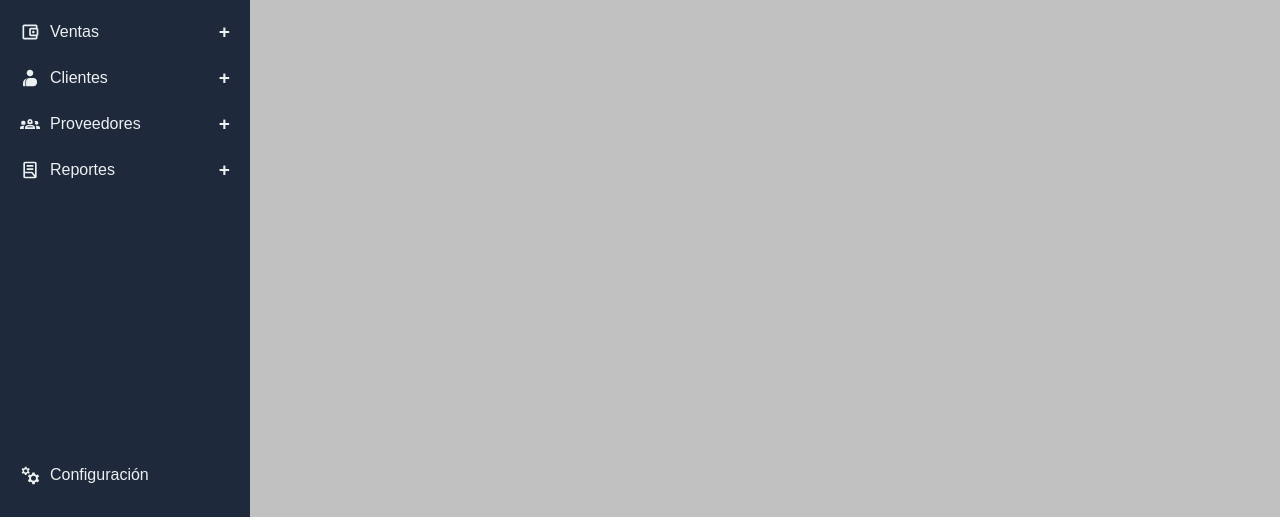
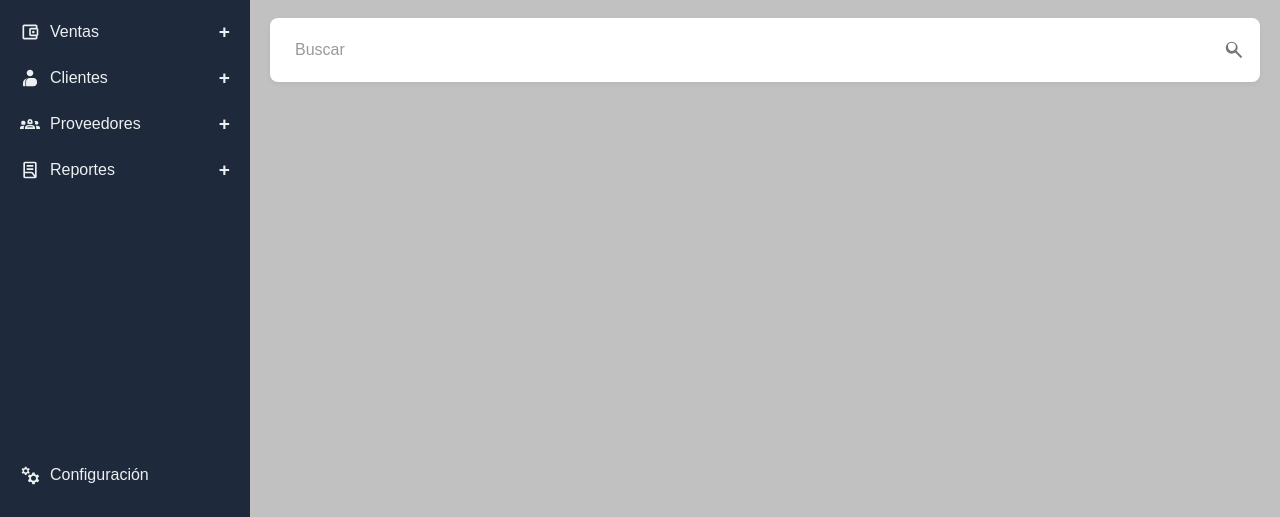
Before and after one commit to zausss/Ferreter-a-G-L, a website: page views/menu.html in a window 1280 px wide. Shown: the part 283-800 px from the top of the page. Drawn offline with Linux system fonts and the light colour scheme.

Commit message:
se agrega la barra de busqueda

```diff
--- a/public/css/style.css
+++ b/public/css/style.css
@@ -195,3 +195,38 @@ position: absolute; /* Posiciona el elemento de forma absoluta */
     font-weight: bold;
     color: #333;
 }
+
+/* -----------------------------------barra de busqueda----------------------------- */
+
+.barra-busqueda{
+    display: flex; /* se usa el flexbox para alinear el input y el icono */
+    align-items: center; /* centra verticalmente el contenido */
+    background-color: #ffffff; /* Fondo blanco para la barra de búsqueda */
+    border-radius: 8px; /* Bordes redondeados */
+    box-shadow: 0 2px 5px rgba(0, 0, 0, 0.05); /* Sombra sutil */
+    padding: 15px 15px; /* Espacio interno */
+    margin-bottom: 30px; /* Espacio abajo de la barra de búsqueda */
+    max-width: 98.3%; /* Ancho máximo para la barra de búsqueda */
+    align-self: center; /* Centra la barra de búsqueda en el contenedor */
+
+}
+
+.campo-busqueda {
+    flex-grow: 1; /* Ocupa todo el espacio disponible */
+    border: none; /* Sin borde */
+    outline: none; /* Sin contorno al hacer foco */
+    font-size: 16px; /* Tamaño de fuente del input */
+    color: #333; /* Color del texto */
+    padding: 8px 10px; /* Espacio interno */
+}
+
+.campo-busqueda::placeholder {
+    color: #999; /* Color del placeholder */
+}
+
+.barra-busqueda svg {
+    width: 22px;
+    height: 22px;
+    fill: #777;
+    margin-left: 10px;
+}
--- a/views/menu.html
+++ b/views/menu.html
@@ -110,6 +110,14 @@
                     </div>
                 </div>
             </section>
+
+
+            <div class="barra-busqueda">
+                <input type="text" placeholder="Buscar" class="campo-busqueda">
+                <svg xmlns="http://www.w3.org/2000/svg" height="24px" viewBox="0 -960 960 960" width="24px" fill="#000000"><path d="M784-120 532-372q-30 24-69 38t-83 14q-109 0-184.5-75.5T120-580q0-109 75.5-184.5T380-840q109 0 184.5 75.5T640-580q0 34-14 69t-38 69l252 252-56 56ZM380-440q75 0 127.5-52.5T560-620q0-75-52.5-127.5T380-800q-75 0-127.5 52.5T220-620q0 75 52.5 127.5T380-440Z"/></svg>
+            </div>
+
+
         </main>
     </div>
 </body>
```
